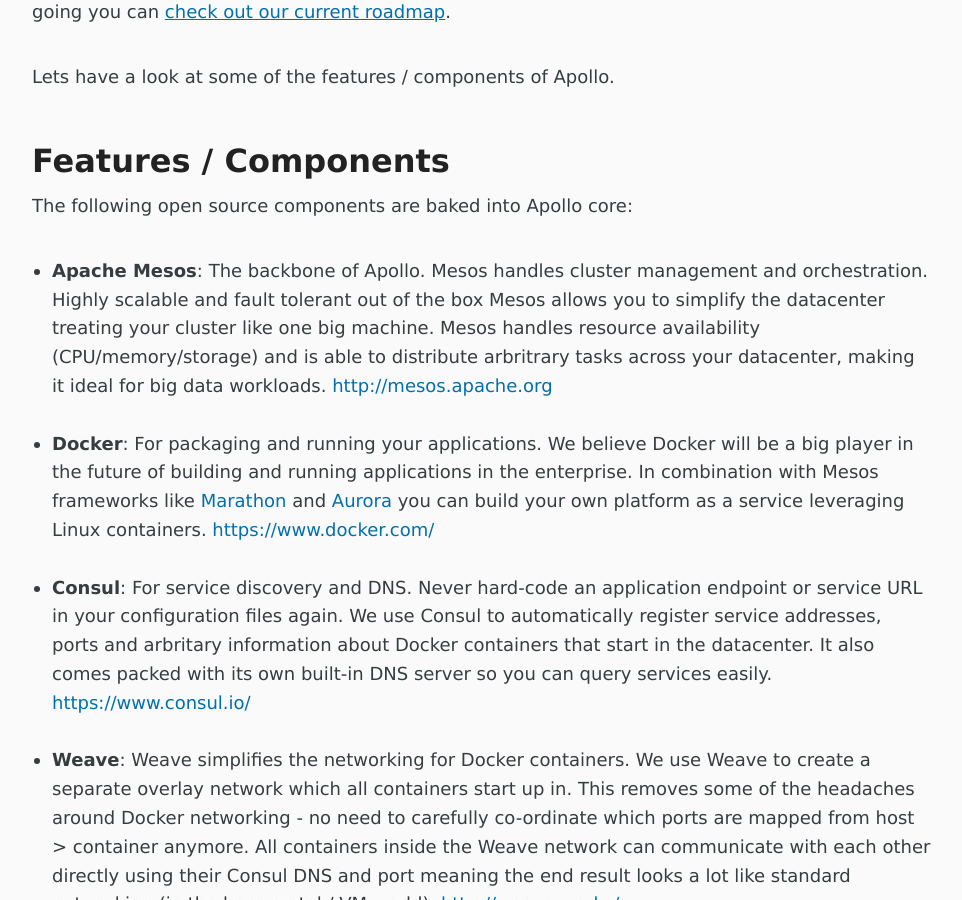
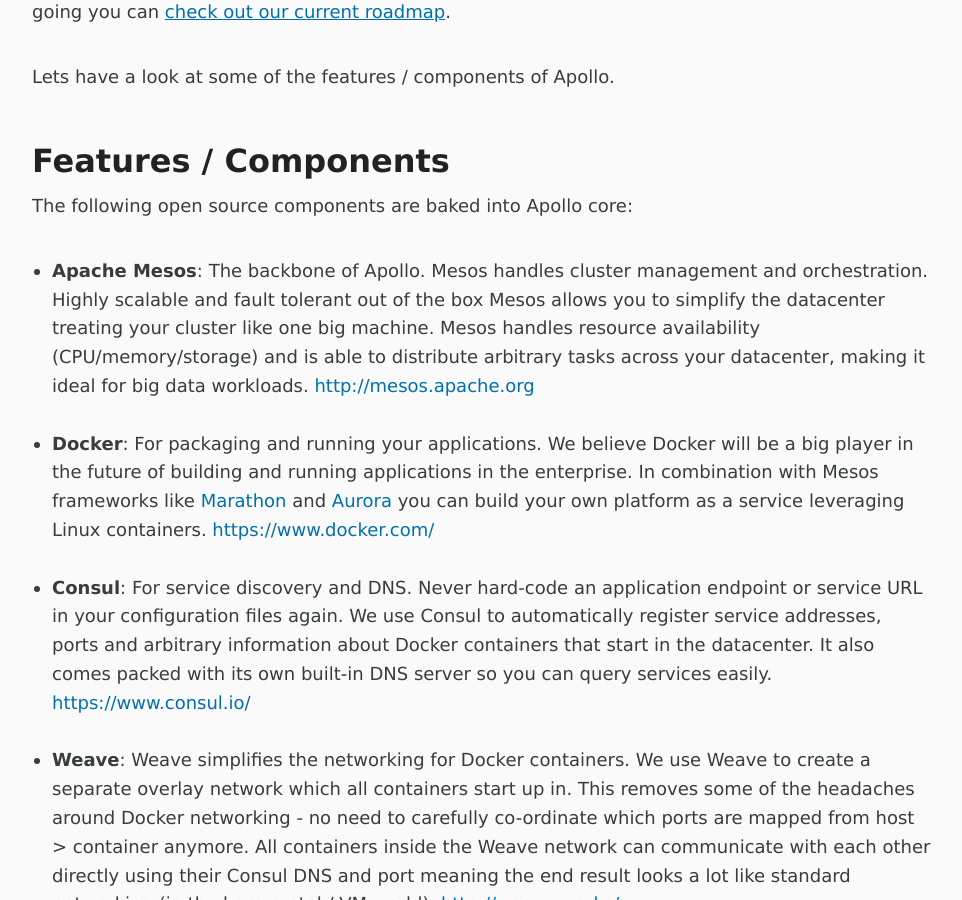
Before and after one commit to Capgemini/capgemini.github.io, a Jekyll site: the page built from _posts/2015-05-06-apollo.md, in a window 1280 px wide and 900 px high, scrolled down 779 px. Shown: the whole window, without its empty margins (158-1120 px from the left). Built offline with Jekyll 4.4.1, drawn with Linux system fonts in a browser that asks for light colours; comment, search, counter and statistics services are not loaded.

Commit message:
Update from https://github.com/Capgemini/blog-private/commit/42c5da2d7d1a8a39435ad02c8bd5e457d75a4188

```diff
--- a/_posts/2015-05-06-apollo.md
+++ b/_posts/2015-05-06-apollo.md
@@ -26,9 +26,9 @@
 
 The following open source components are baked into Apollo core:
 
-* **Apache Mesos**: The backbone of Apollo. Mesos handles cluster management and orchestration. Highly scalable and fault tolerant out of the box Mesos allows you to simplify the datacenter treating your cluster like one big machine. Mesos handles resource availability (CPU/memory/storage) and is able to distribute arbritrary tasks across your datacenter, making it ideal for big data workloads. [http://mesos.apache.org](http://mesos.apache.org)  <br/><br/>
+* **Apache Mesos**: The backbone of Apollo. Mesos handles cluster management and orchestration. Highly scalable and fault tolerant out of the box Mesos allows you to simplify the datacenter treating your cluster like one big machine. Mesos handles resource availability (CPU/memory/storage) and is able to distribute arbitrary tasks across your datacenter, making it ideal for big data workloads. [http://mesos.apache.org](http://mesos.apache.org)  <br/><br/>
 * **Docker**: For packaging and running your applications. We believe Docker will be a big player in the future of building and running applications in the enterprise. In combination with Mesos frameworks like [Marathon](https://github.com/mesosphere/marathon) and [Aurora](http://aurora.apache.org/) you can build your own platform as a service leveraging Linux containers. [https://www.docker.com/](https://www.docker.com)  <br/><br/>
-* **Consul**: For service discovery and DNS. Never hard-code an application endpoint or service URL in your configuration files again. We use Consul to automatically register service addresses, ports and arbritary information about Docker containers that start in the datacenter. It also comes packed with its own built-in DNS server so you can query services easily. [https://www.consul.io/](https://www.consul.io)  <br/><br/>
+* **Consul**: For service discovery and DNS. Never hard-code an application endpoint or service URL in your configuration files again. We use Consul to automatically register service addresses, ports and arbitrary information about Docker containers that start in the datacenter. It also comes packed with its own built-in DNS server so you can query services easily. [https://www.consul.io/](https://www.consul.io)  <br/><br/>
 * **Weave**: Weave simplifies the networking for Docker containers. We use Weave to create a separate overlay network which all containers start up in. This removes some of the headaches around Docker networking - no need to carefully co-ordinate which ports are mapped from host > container anymore. All containers inside the Weave network can communicate with each other directly using their Consul DNS and port meaning the end result looks a lot like standard networking (in the bare-metal / VM world). [http://weave.works/](http://weave.works/)  <br/><br/>
 * **Terraform**: Terraform allows you to rapidly and consistently spin up resources in the cloud. Think Amazon Cloud Formation / OpenStack Heat but cloud agnostic. We've already built terraform plans that allow you to spin up Amazon VPC and Digitalocean public cloud. We're looking to expand that with support for Rackspace(Openstack) and Microsoft Azure. [https://www.terraform.io/](https://www.terraform.io)  <br/><br/>
 
```
